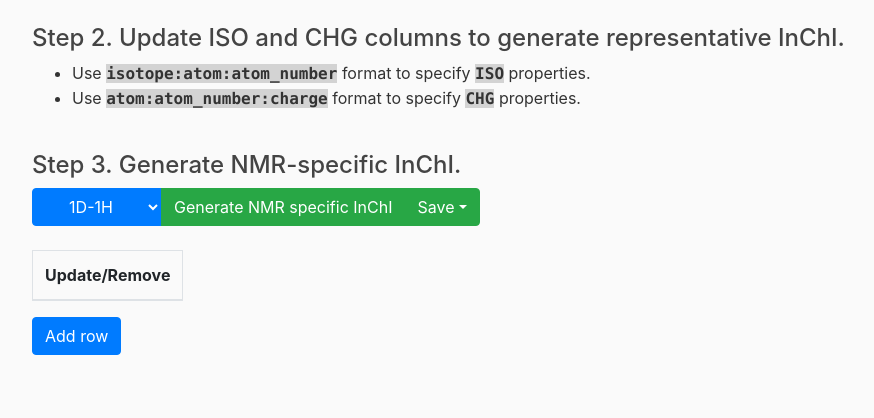
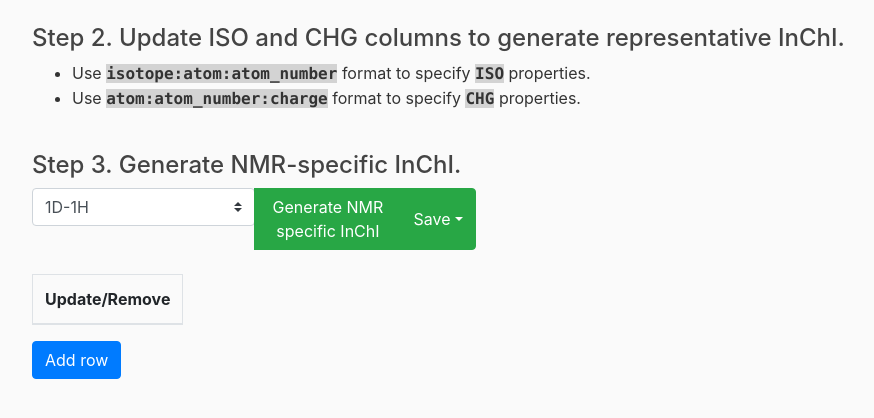
Before and after one commit to MoseleyBioinformaticsLab/isoenum-webgui, a Flask app: template isoenum_webgui/templates/table.html in a window 1280 px wide. Shown: the part 56-474 px from the top of the page, without its empty margins (53-927 px from the left). Run offline with Flask 2, Linux system fonts and the light colour scheme; the template is opened without the code that fills it, so the values that code supplies are empty; some libraries are stand-ins or nearby versions.

Commit message:
Bootstrap custom-select.

```diff
--- a/isoenum_webgui/templates/table.html
+++ b/isoenum_webgui/templates/table.html
@@ -22,7 +22,7 @@
     <div class="row">
         <div class="btn-group">
             <form id="generate-nmr-form" class="btn-group" method=post action="">
-                <select class="btn btn-primary" id="select-nmr-experiment-button" name="select-nmr-experiment" title="Select NMR experiment">
+                <select class="custom-select" id="select-nmr-experiment-button" name="select-nmr-experiment" title="Select NMR experiment">
                     <option value="1D-1H">1D-1H</option>
                     <option value="1D-CHSQC">1D-CHSQC</option>
                 </select>
```
